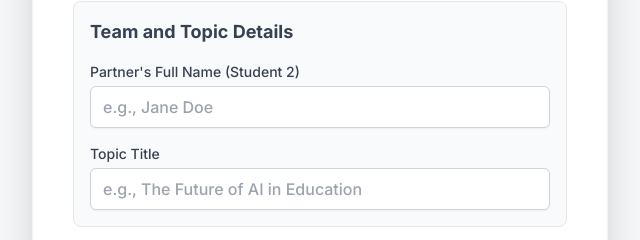
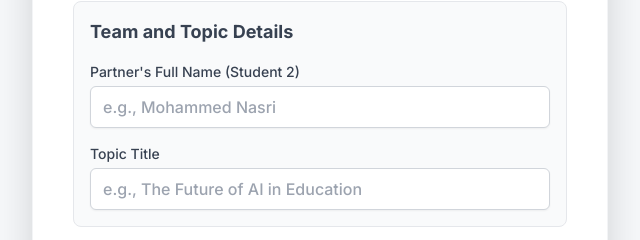
Before and after one commit to ianamoh/L1.ICT.Presentations, a plain HTML site: page index.html in a window 1280 px wide. Shown: the part 488-728 px from the top of the page, 320-960 px from the left. Drawn offline with nearby package versions, Linux system fonts and the light colour scheme.

Commit message:
Update index.html

```diff
--- a/index.html
+++ b/index.html
@@ -55,7 +55,7 @@
                     <label for="partnerName" class="block text-sm font-medium text-gray-700">Partner's Full Name (Student 2)</label>
                     <input type="text" id="partnerName" name="partnerName" required
                            class="mt-1 block w-full px-3 py-2 border border-gray-300 rounded-md shadow-sm focus:outline-none focus:ring-indigo-500 focus:border-indigo-500"
-                           placeholder="e.g., Jane Doe">
+                           placeholder="e.g., Mohammed Nasri">
                 </div>
                 <div>
                     <label for="topicTitle" class="block text-sm font-medium text-gray-700">Topic Title</label>
```
